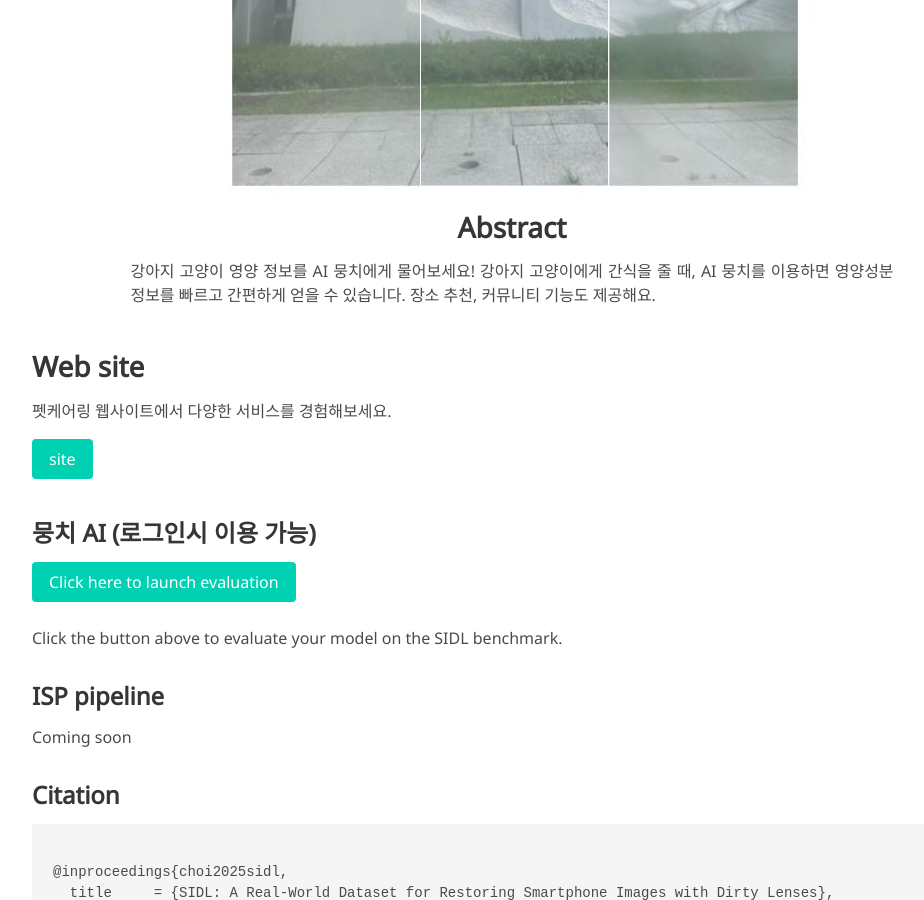
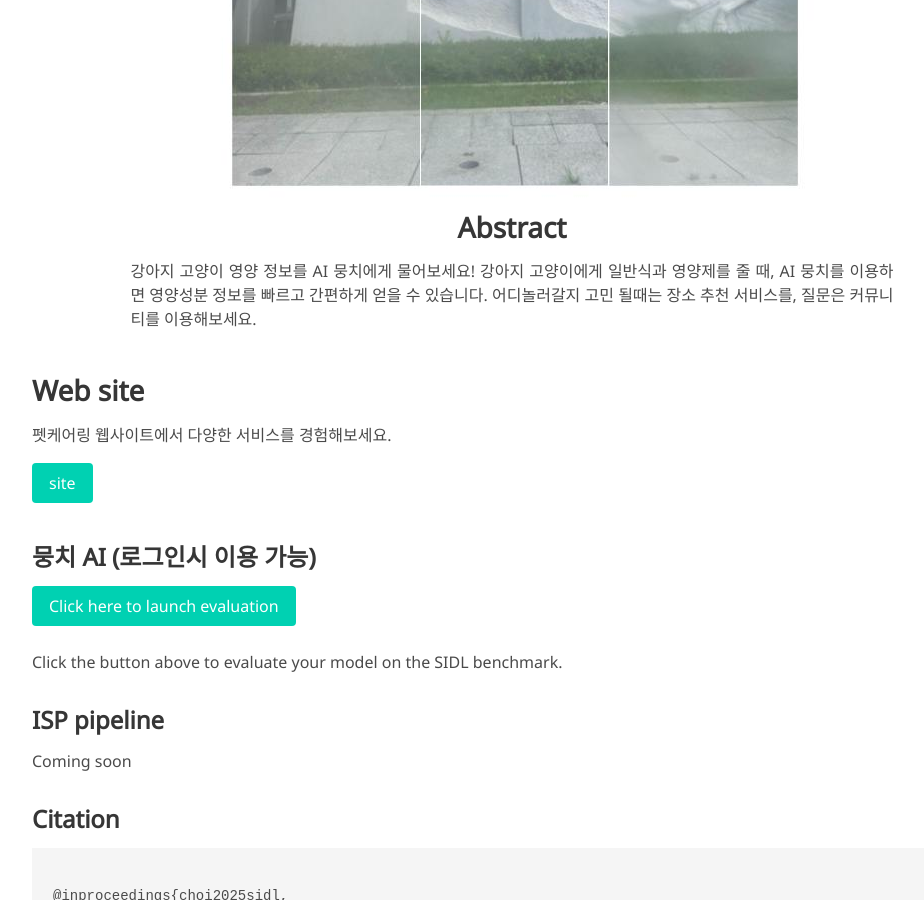
Before and after one commit to songchaeeunn/Laplata.github.io, a Jekyll site: the page built from index.md, in a window 1280 px wide and 900 px high, scrolled down 673 px. Shown: the whole window, without its empty margins (128-1052 px from the left). Built offline with Jekyll 4.4.1, drawn with Linux system fonts in a browser that asks for light colours; some web fonts are replaced.

Commit message:
Update index.md

```diff
--- a/index.md
+++ b/index.md
@@ -27,8 +27,8 @@ site: "[https://github.com/your-repo/dataset](https://petcaring.site/)"
     <h2>Abstract</h2>
     <div class="content has-text-justified">
       강아지 고양이 영양 정보를 AI 뭉치에게 물어보세요!
-      강아지 고양이에게 간식을 줄 때, AI 뭉치를 이용하면 영양성분 정보를 빠르고 간편하게 얻을 수 있습니다.
-      장소 추천, 커뮤니티 기능도 제공해요.
+      강아지 고양이에게 일반식과 영양제를 줄 때, AI 뭉치를 이용하면 영양성분 정보를 빠르고 간편하게 얻을 수 있습니다.
+      어디놀러갈지 고민 될때는 장소 추천 서비스를, 질문은 커뮤니티를 이용해보세요.
     </div>
   </div>
 </div>
```
